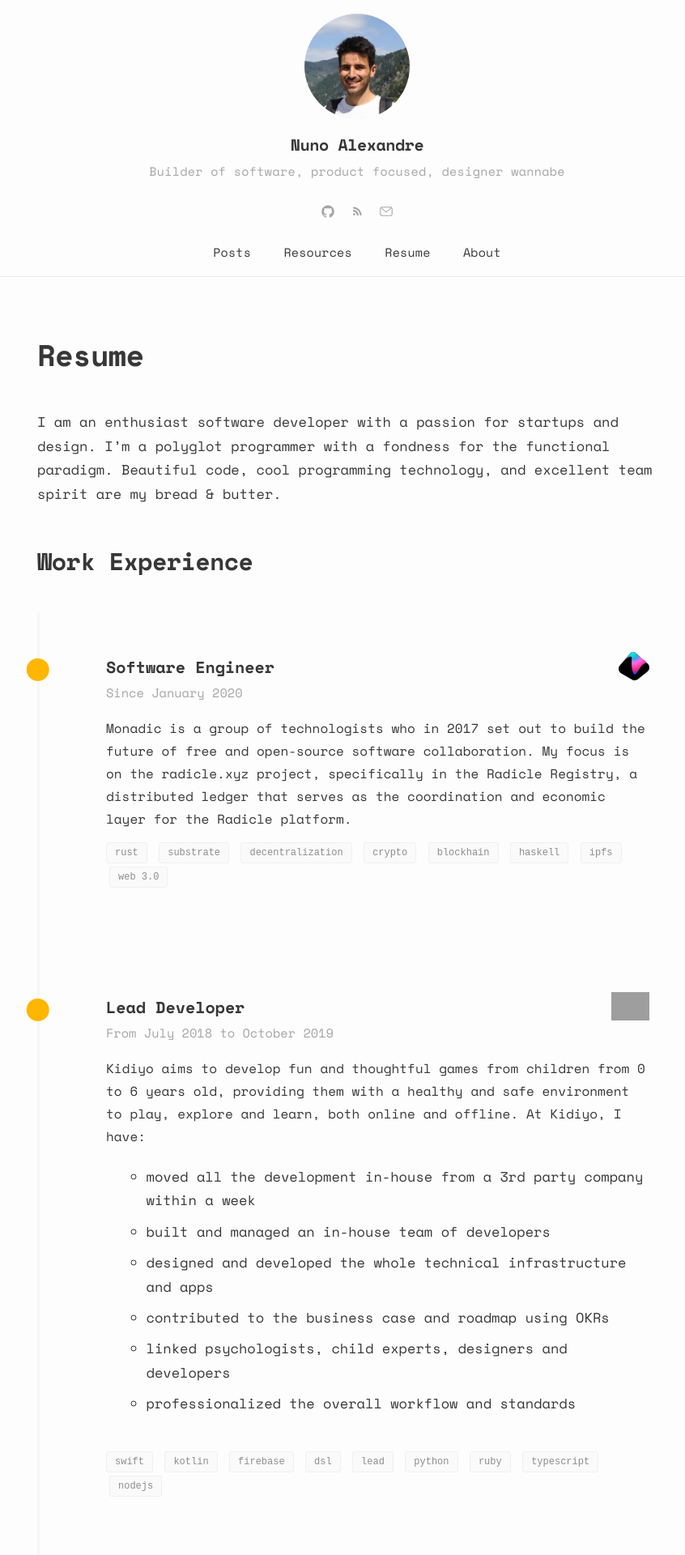
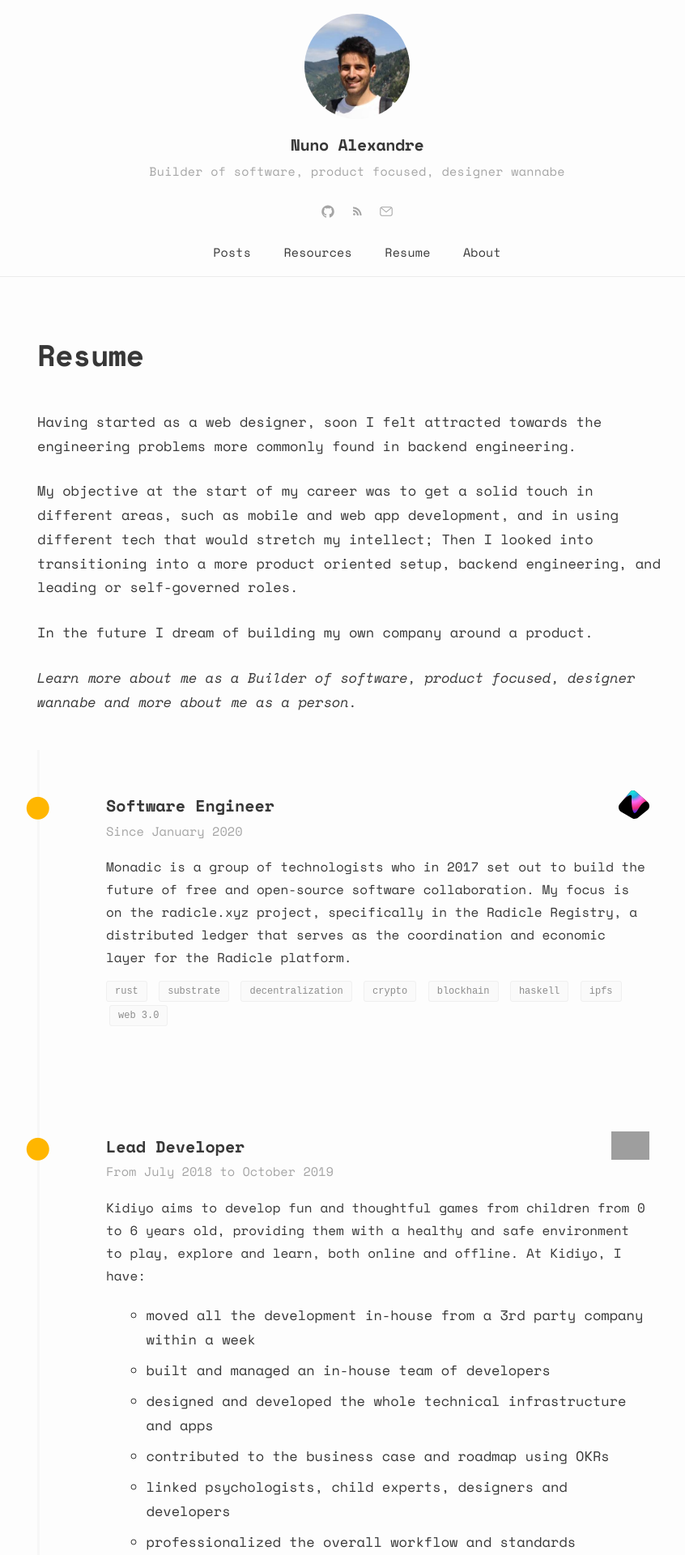
Before and after one commit to NunoAlexandre/nunoalexandre.github.io, a Jekyll site: the page built from resume.md, in a window 1280 px wide. Shown: the top 1920 px of the page at 81% size, without its empty margins (199-1045 px from the left). Built offline with Jekyll 4.4.1, drawn with Linux system fonts in a browser that asks for light colours; grey boxes are pictures that could not be loaded.

Commit message:
Add read next links

```diff
--- a/_sass/_base.scss
+++ b/_sass/_base.scss
@@ -233,3 +233,7 @@ pre {
 .round {
   border-radius: 50%;
 }
+
+.centered {
+    text-align: center;
+}
--- a/index.html
+++ b/index.html
@@ -136,4 +136,10 @@ layout: default
           </p>
         </div>
     </div>
+
+    <p class="centered">
+      <em>
+        See also my <a href="/resume>">resume</a> and read more <a href="/about">about me</a>.
+      </em>
+    </p>
   </div>
--- a/resume.md
+++ b/resume.md
@@ -5,9 +5,21 @@ comments: false
 permalink: /resume/
 ---
 
-I am an enthusiast software developer with a passion for startups and design. I’m a polyglot programmer with a fondness for the functional paradigm. Beautiful code, cool programming technology, and excellent team spirit are my bread & butter.
+Having started as a web designer, soon I felt attracted towards the engineering problems
+more commonly found in backend engineering.
 
-<h2>Work Experience</h2>
+My objective at the start of my career was to get a solid touch in different areas,
+such as mobile and web app development, and in using different tech that would stretch
+my intellect; Then I looked into transitioning into a more product oriented setup,
+backend engineering, and leading or self-governed roles.
+
+In the future I dream of building my own company around a product.
+
+<p>
+  <em>
+    Learn more about me as a <a href="/resume>">{{ site.description }}</a> and more <a href="/about">about me</a> as a person.
+  </em>
+</p>
 
 <ul class="timeline">
   <li class="item">
```
Also changed, not shown: zabout.md (+6 -1 lines).
